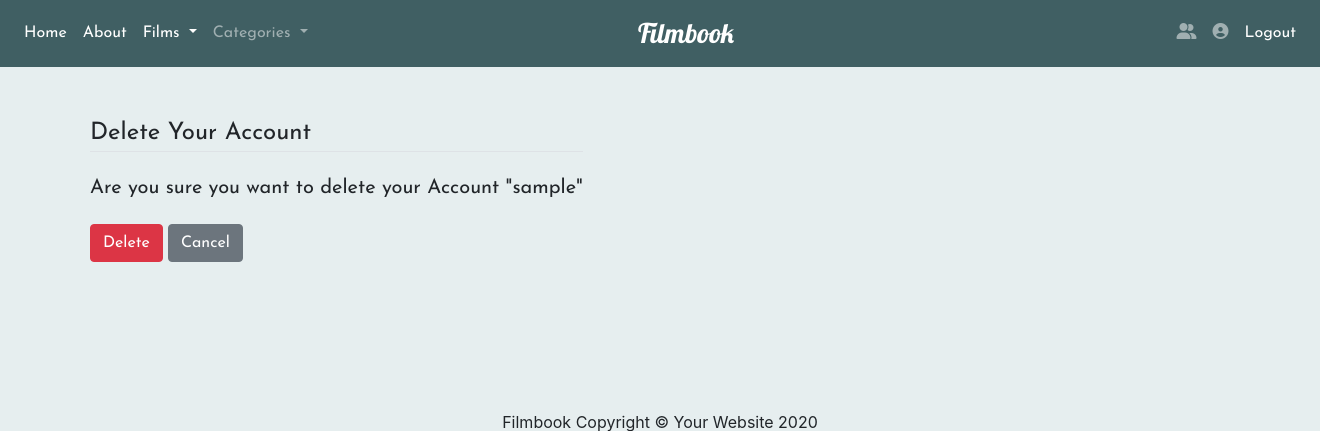
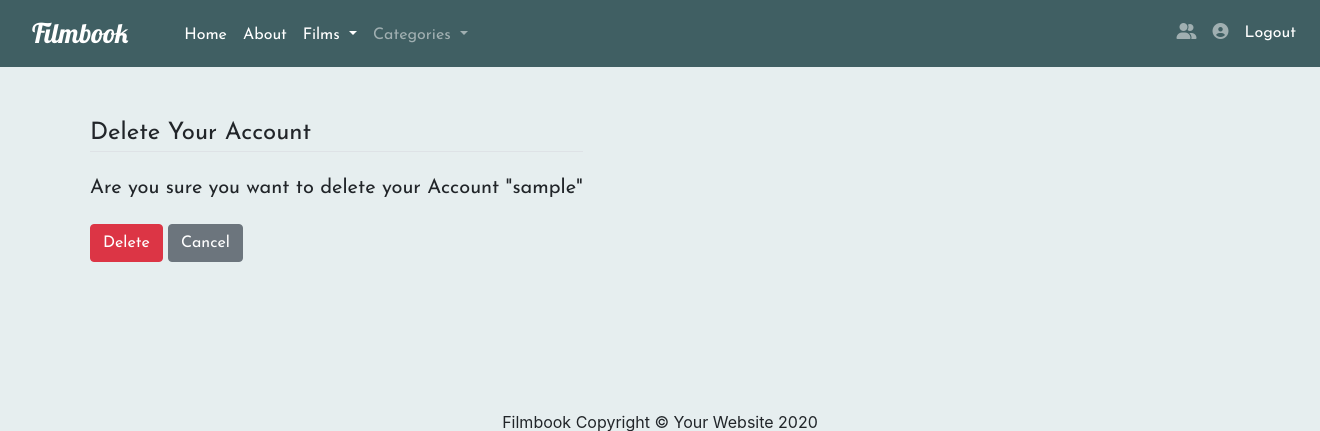
Before and after one commit to tomekmatuszewski/Filmbook, a Django app: page /account/profile/1/delete in a window 1320 px wide; the page is wider, and only the part inside the window is pictured. Shown: the top 431 px of that part. Run offline with Django 3.2, Linux system fonts and the light colour scheme; the visitor is signed in with stand-in values (Sample User, id 1); data comes from the database, SQL or seed files in the repository; parts of the project's set-up code (start-up, migrations or seed data) failed here and were passed over; some libraries are stand-ins or nearby versions.

Commit message:
brand to left

```diff
--- a/templates/base.html
+++ b/templates/base.html
@@ -31,12 +31,14 @@
     <body>
          <!-- Navigation -->
          <nav class="navbar navbar-expand-lg navbar-dark">
+
           <button class="navbar-toggler" type="button" data-toggle="collapse" data-target="#navbarSupportedContent" aria-controls="navbarSupportedContent" aria-expanded="false" aria-label="Toggle navigation">
             <span class="navbar-toggler-icon"></span>
           </button>
 
           <div class="collapse navbar-collapse" id="navbarSupportedContent">
-            <ul class="navbar-nav mr-auto">
+            <a class="navbar-brand mr-5 ml-3" href="{% url 'home' %}">Filmbook</a>
+            <ul class="navbar-nav mr-auto mt-1">
               <li class="nav-item active">
                 <a class="nav-link" href="{% url 'home' %}">Home <span class="sr-only">(current)</span></a>
               </li>
@@ -72,7 +74,7 @@
                 {% endif %}
               {% endif %}
             </ul>
-            <a class="navbar-brand" href="{% url 'home' %}">Filmbook</a>
+
             <ul class="navbar-nav ml-auto">
                 {% if user.is_authenticated %}
                     <li class="nav-item">
```
